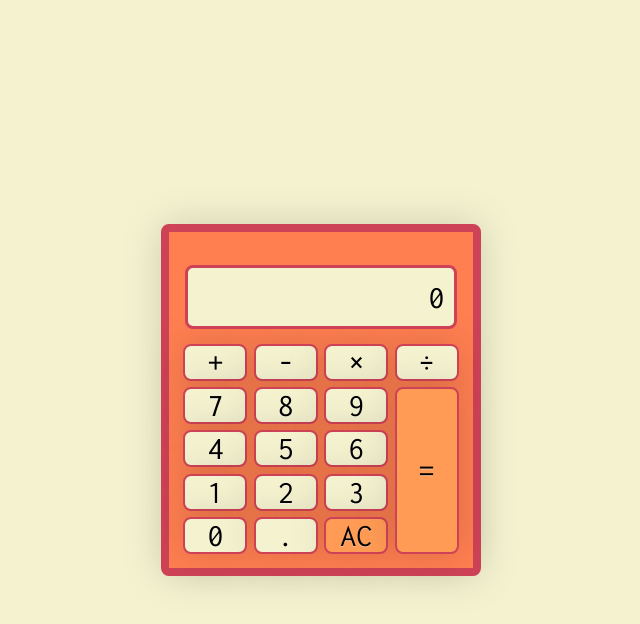
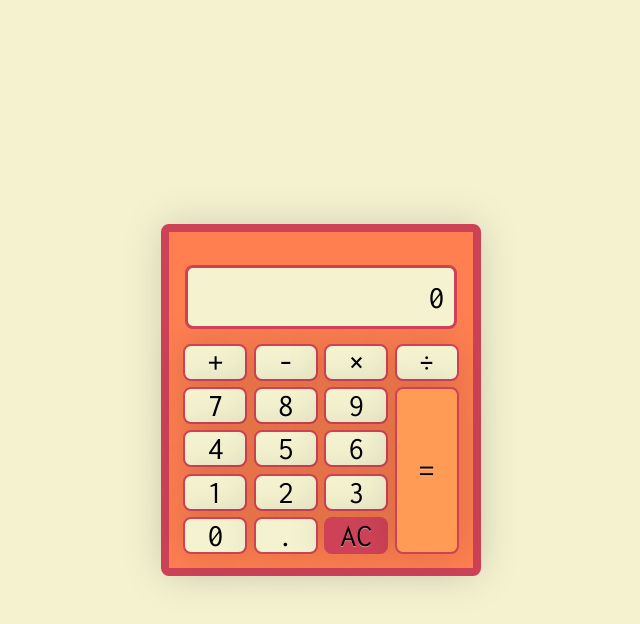
Before and after one commit to mkatenolan/calculator, a plain HTML site: page index.html in a window 1280 px wide. Both pictures are taken after a click on the button "AC". Shown: the whole page, without its empty margins (319-959 px from the left). Drawn offline with Linux system fonts and the light colour scheme.

Commit message:
Style buttons

```diff
--- a/stylesheet.css
+++ b/stylesheet.css
@@ -53,6 +53,11 @@ button:hover {
   background-color: #D3D3D3;
 }
 
+button:focus {
+  background-color:#D3D3D3;
+  outline:none;
+}
+
 #display {
   margin-top: 1em;
   position:relative;
@@ -91,10 +96,10 @@ button:hover {
   grid-row-end: 6;
 }
 
-#equals:hover {
+#equals:hover, #clear:hover {
   background-color: #CE4257;
 }
 
-#clear:hover {
+#equals:focus, #clear:focus {
   background-color: #CE4257;
 }
```
